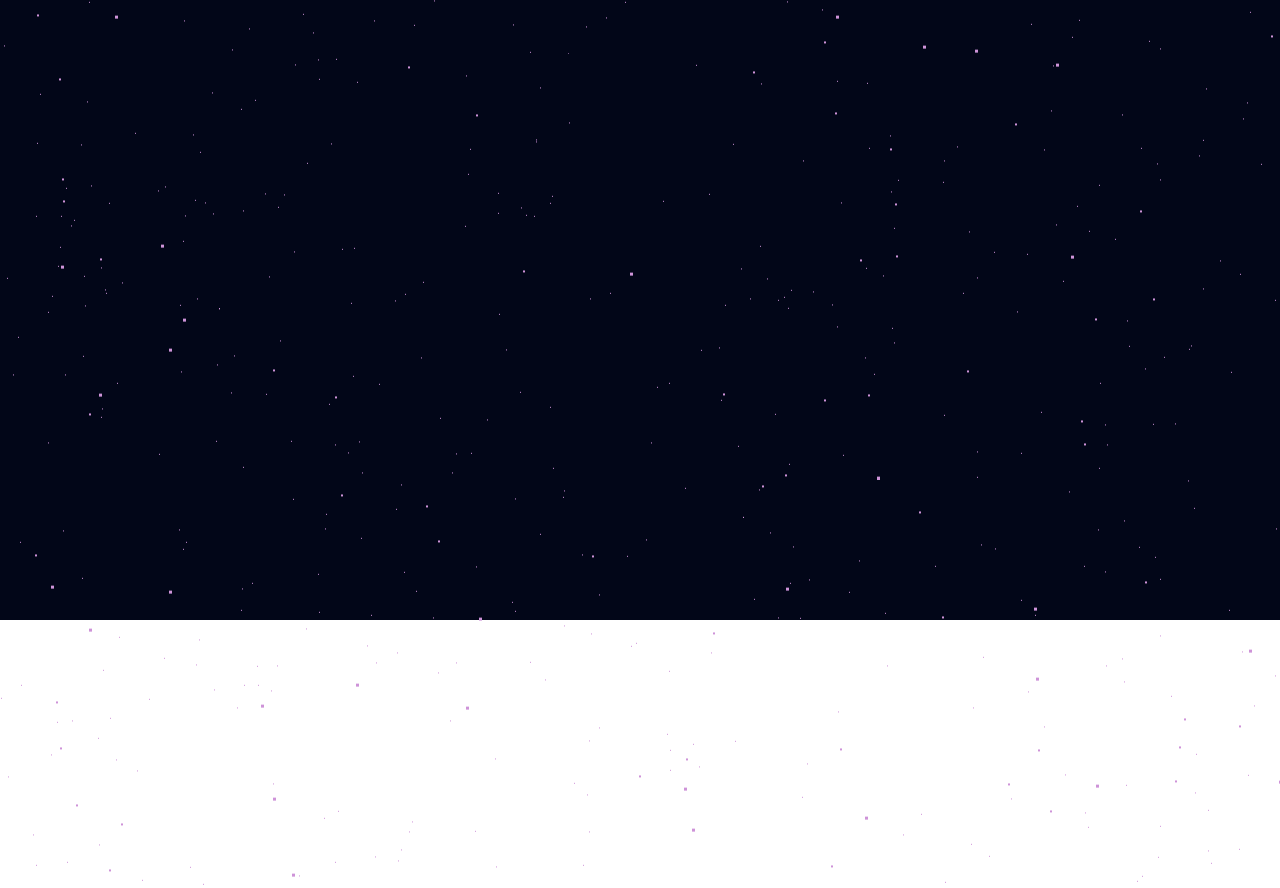
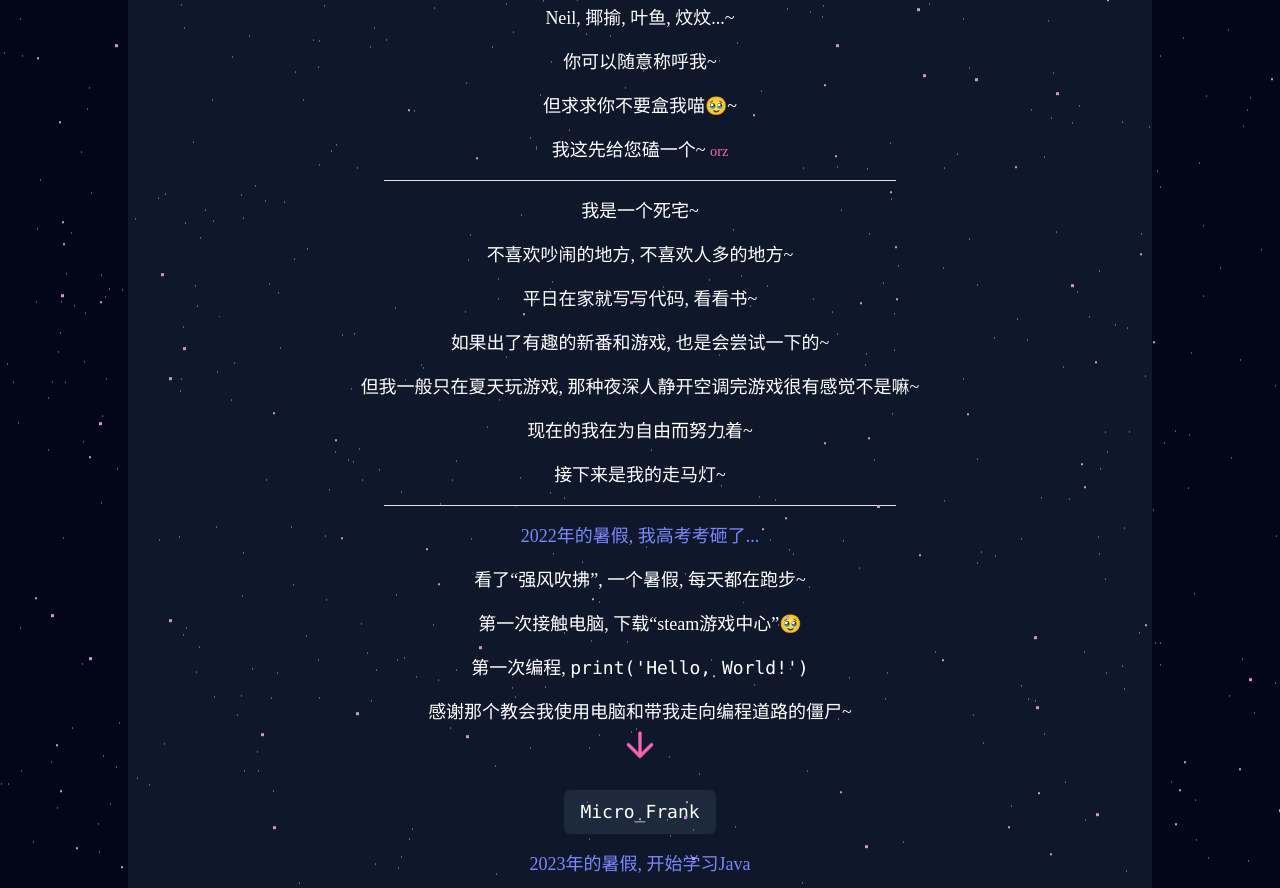
Before and after one commit to richbridge/yeyu-blog, a Next.js app: page /about in a window 1280 px wide. Shown: the part 180-1068 px from the top of the page. Before the commit the page ends 800 px from the top, so only its background shows below. Built offline with nearby package versions, Linux system fonts and the light colour scheme; a small style sheet from the web is missing.

Commit message:
feat: 完成 about 页面的内容

```diff
--- a/app/(main)/about/page.tsx
+++ b/app/(main)/about/page.tsx
@@ -1,5 +1,88 @@
+import ContactMe from '@/modules/main-layout/main-layout-container/internal/contact-me'
+import MaxWidthWrapper from '@/shared/max-width-wrapper'
+import { ArrowDownIcon } from 'lucide-react'
+import Link from 'next/link'
+
 export default function ABoutPage() {
   return (
-    <> ABoutPage </>
+    <MaxWidthWrapper className="text-lg text-center text-white flex items-center justify-center flex-col gap-4">
+      <h2>
+        你可以叫我, <span className="font-bold text-purple-400">叶鱼</span> ~
+      </h2>
+      <p>不是很想透露真名, 所以我有很多很多马甲~</p>
+      <p>Neil, 揶揄, 叶鱼, 炆炆...~</p>
+      <p>你可以随意称呼我~</p>
+      <p>但求求你不要盒我喵🥹~</p>
+      <p>
+        我这先给您磕一个~ <small className="text-pink-400">orz</small>
+      </p>
+
+      <hr className="w-1/2" />
+
+      <p>我是一个死宅~</p>
+      <p>不喜欢吵闹的地方, 不喜欢人多的地方~</p>
+      <p>平日在家就写写代码, 看看书~</p>
+      <p>如果出了有趣的新番和游戏, 也是会尝试一下的~</p>
+      <p>但我一般只在夏天玩游戏, 那种夜深人静开空调完游戏很有感觉不是嘛~</p>
+      <p>现在的我在为自由而努力着~</p>
+
+      <h2>接下来是我的走马灯~</h2>
+      <hr className="w-1/2" />
+      <h3 className="text-indigo-400">2022年的暑假, 我高考考砸了...</h3>
+      <p>
+        看了<q>强风吹拂</q>, 一个暑假, 每天都在跑步~
+      </p>
+      <p>
+        第一次接触电脑, 下载<q>steam游戏中心</q>🥹
+      </p>
+      <p>
+        第一次编程, <code>print('Hello, World!')</code>
+      </p>
+      <p>
+        感谢那个教会我使用电脑和带我走向编程道路的僵尸~
+        <ArrowDownIcon className="m-auto text-pink-400 size-10 animate-bounce mt-2" />
+      </p>
+      <Link
+        href={'https://space.bilibili.com/19658621'}
+        target="_blank"
+        className="hover:text-emerald-400 bg-slate-800 px-4 py-2 rounded-sm hover:bg-slate-700 duration-200 font-mono"
+      >
+        Micro_Frank
+      </Link>
+
+      <h3 className="text-indigo-400">2023年的暑假, 开始学习Java</h3>
+      <p>玩了很多游戏~</p>
+      <p>地平线4, 只狼, 去月球, 寻找天堂, 恋爱绮谭~</p>
+      <p>妈的🤬, Java真难写, 转前端~</p>
+      <p>卧槽, win11🫵🏻怎么崩了!😡</p>
+      <p>购入 Macbook air m2😋</p>
+
+      <h3 className="text-indigo-400">2024年的暑假, 开始学习React</h3>
+      <p>React 真有意思</p>
+      <p>React 真有意思</p>
+      <p>玩了 summer pockets😭, 一定要去一次圣地巡礼🥹</p>
+      <p>🐀🐀要开始学日语了😡!</p>
+
+      <h3 className="text-indigo-400">当下</h3>
+      <p>准备暑期实习的项目和面试八股文...</p>
+      <p>闲暇之余看一些Web3相关的东西~</p>
+      <p>帮一个开源项目修改了几个拼写错误和几个简单的issue~</p>
+      <p>
+        收到了他们赠送的<q>大礼包</q>~
+      </p>
+      <p>
+        感谢🙏🏻
+        <Link
+          href={'https://openbuild.xyz/'}
+          className="ml-1 text-emerald-300"
+          target="_blank"
+        >
+          OpenBuild~
+        </Link>
+      </p>
+      <p>这也算是我第一个合并的pr~</p>
+
+      <ContactMe />
+    </MaxWidthWrapper>
   )
 }
--- a/modules/main-layout/main-layout-container/internal/contact-me.tsx
+++ b/modules/main-layout/main-layout-container/internal/contact-me.tsx
@@ -3,7 +3,7 @@ import Link from 'next/link'
 
 export default function ContactMe() {
   return (
-    <main className="mb-6 font-wenkai text-lg text-white flex items-center justify-center flex-col gap-4 w-full">
+    <main className="mb-6 text-lg text-white flex items-center justify-center flex-col gap-4 w-full">
       <hr className="w-1/2" />
       <h3>
         联系方式 -{' '}
@@ -18,6 +18,7 @@ export default function ContactMe() {
             className="hover:text-emerald-300"
             href={link.url}
             key={link.url}
+            target="_blank"
           >
             {link.name}
           </Link>
```
